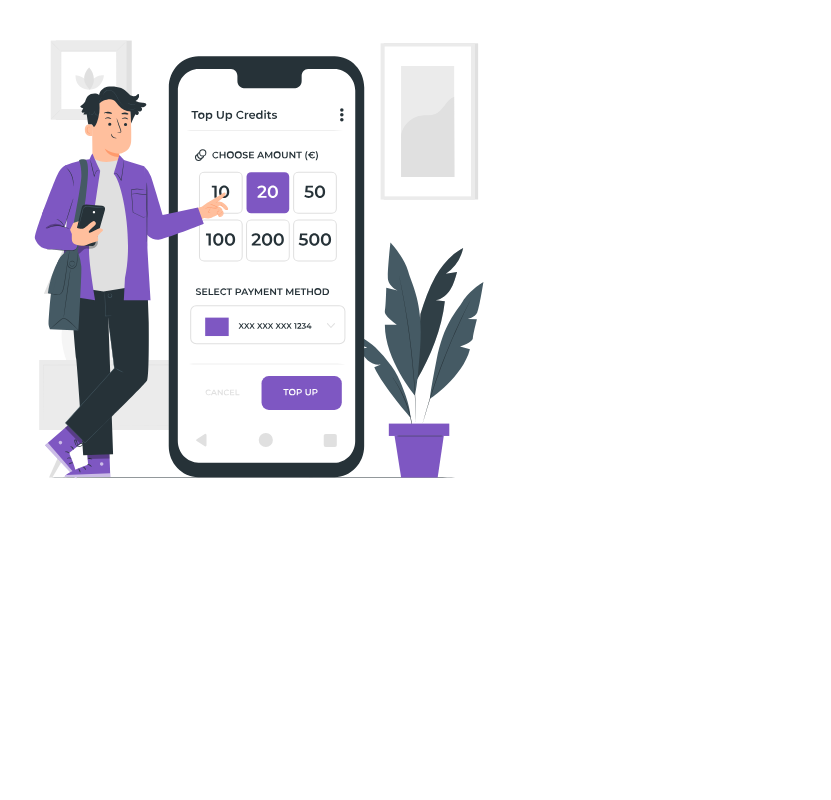
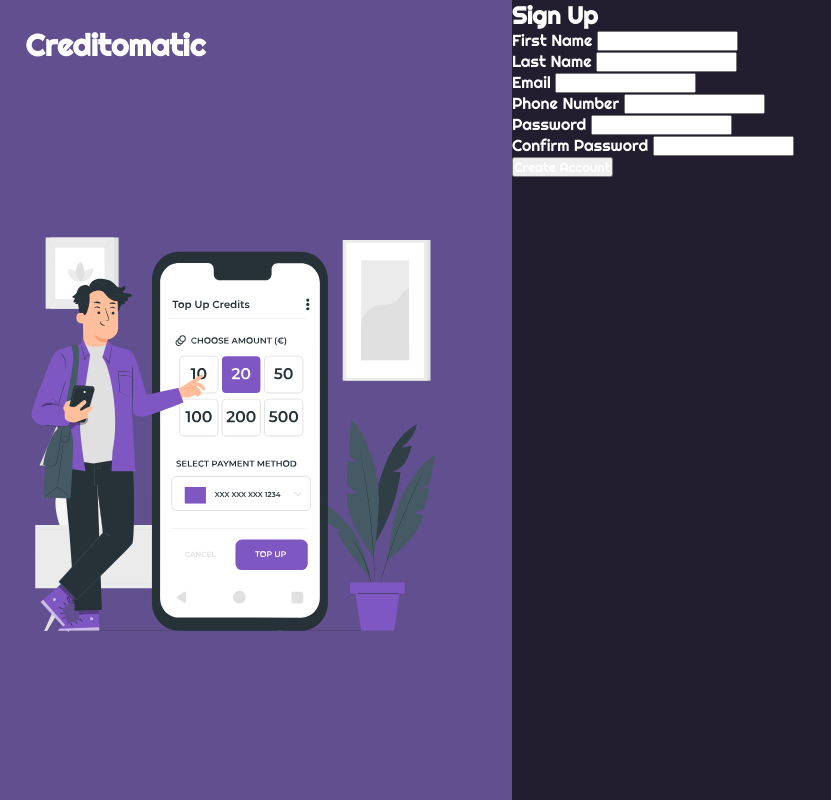
Before and after one commit to adamd3/sign-up-form, a plain HTML site: page index.html in a window 1280 px wide. Shown: the whole page, without its empty margins (0-831 px from the left). Drawn offline with Linux system fonts and the light colour scheme.

Commit message:
Add sign up form elements

```diff
--- a/index.html
+++ b/index.html
@@ -13,10 +13,52 @@
     ></head>
 <body>
     <div class="container">
-        <div id="left">
+        <div class="left">
+            <h1>Creditomatic</h1>
             <img src="images/top-up-credit-pana.svg">
         </div>
-        <div id="right">
+        <div class="right">
+            <h2>Sign Up</h2>
+            <form>
+                <div class="form-row">
+                  <div class="form-group">
+                    <label for="first-name">First Name</label>
+                    <input type="text" id="first-name" name="first-name"
+                        required
+                    >
+                  </div>
+                  <div class="form-group">
+                    <label for="last-name">Last Name</label>
+                    <input type="text" id="last-name" name="last-name"
+                        required
+                    >
+                  </div>
+                </div>
+                <div class="form-row">
+                  <div class="form-group">
+                    <label for="email">Email</label>
+                    <input type="email" id="email" name="email" required>
+                  </div>
+                  <div class="form-group">
+                    <label for="phone">Phone Number</label>
+                    <input type="tel" id="phone" name="phone" required>
+                  </div>
+                </div>
+                <div class="form-row">
+                  <div class="form-group">
+                    <label for="password">Password</label>
+                    <input type="password" id="password" name="password"
+                        class="error" required
+                    >
+                  </div>
+                  <div class="form-group">
+                    <label for="confirm-password">Confirm Password</label>
+                    <input type="password" id="confirm-password"
+                        name="confirm-password" class="error" required>
+                  </div>
+                </div>
+                <input type="submit" value="Create Account">
+              </form>
         </div>
     </div>
 </body>
```
